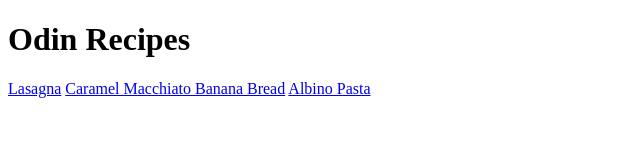
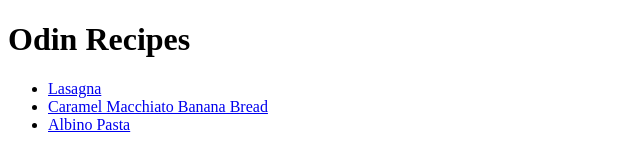
Before and after one commit to Anthony179179/odin-recipes, a plain HTML site: page index.html in a window 1280 px wide. Shown: the whole page, without its empty margins (0-640 px from the left). Drawn offline with Linux system fonts and the light colour scheme.

Commit message:
Edit index.html

```diff
--- a/index.html
+++ b/index.html
@@ -8,8 +8,10 @@
 </head>
 <body>
     <h1>Odin Recipes</h1>
-    <a href="recipes/lasagna.html">Lasagna</a>
-    <a href="recipes/banana-bread.html">Caramel Macchiato Banana Bread</a>
-    <a href="recipes/albino-pasta.html">Albino Pasta</a>
+    <ul>
+        <li><a href="recipes/lasagna.html">Lasagna</a></li>
+        <li><a href="recipes/banana-bread.html">Caramel Macchiato Banana Bread</a></li>
+        <li><a href="recipes/albino-pasta.html">Albino Pasta</a></li>
+    </ul>
 </body>
 </html>
```
